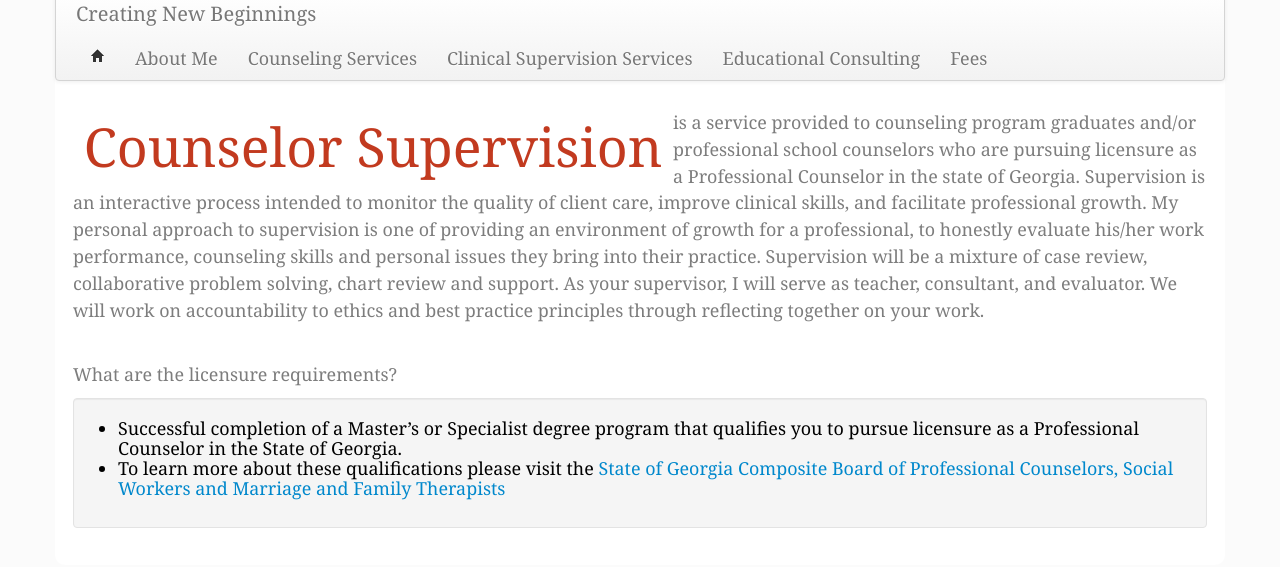
After one commit to barberj/cnb, a Flask app: page /supervision in a window 1280 px wide. The commit adds this page. Shown: the top 567 px of the page. Run offline with Flask 2, Linux system fonts and the light colour scheme; some libraries are stand-ins or nearby versions; some web fonts are replaced.

Commit message:
start supervision page... rgb counseling page

```diff
--- a/app.py
+++ b/app.py
@@ -15,6 +15,10 @@ def about():
 def counseling():
     return render_template('counseling.html')
 
+@app.route("/supervision")
+def supervision():
+    return render_template('supervision.html')
+
 @app.route("/")
 def index():
     return render_template('index.html')
--- a/static/style.css
+++ b/static/style.css
@@ -90,9 +90,16 @@ body{
     padding: 1em;
 }
 
-#children {
-    background-color: #D7B7B1;
-    border-top: 1px solid #A0A0A0;
+#children h2 {
+    color: red;
+}
+
+#adolescents h2 {
+    color: green;
+}
+
+#adults h2 {
+    color: blue;
 }
 
 @media (max-width: 979px) {
--- a/templates/counseling.html
+++ b/templates/counseling.html
@@ -70,8 +70,8 @@
         </div>
       </div>
 
-      <div id="therapy" class="item">
-        <h2>Therapy for Individuals</h2>
+      <div id="adults" class="item">
+        <h2>Adults</h2>
         <div class="well visible-desktop" style="float:left;margin-right:2em;width:50%;">
           Common concerns brought by individual clients include symptoms of:
           <ul>
--- a/templates/master.html
+++ b/templates/master.html
@@ -12,11 +12,6 @@
   {% endblock %}
 </head>
 <body>
-  <div class="container">
-    <a href="/" title="Start by jakeandlindsay, on Flickr">
-        <img src="http://farm6.staticflickr.com/5052/5524669257_c5eefe7205_o.jpg" width="2596" height="1264" alt="Start">
-    </a>
-  </div>
   <div class="container nav-wrapper">
     <div class="navbar">
       <div class="navbar-inner">
--- /dev/null
+++ b/templates/supervision.html
@@ -0,0 +1,35 @@
+{% extends "master.html" %}
+{% block title %}Counseling{% endblock %}
+{% block content %}
+<div>
+  <p>
+    <span class="tehword">Counselor Supervision</span> is a service provided to
+      counseling program graduates and/or professional school counselors who
+      are pursuing licensure as a Professional Counselor in the state of Georgia.
+      Supervision is an interactive process intended to monitor the quality of client
+      care, improve clinical skills, and facilitate professional growth. My personal
+      approach to supervision is one of providing an environment of growth for a
+      professional, to honestly evaluate his/her work performance, counseling
+      skills and personal issues they bring into their practice. Supervision
+      will be a mixture of case review, collaborative problem solving, chart
+      review and support.  As your supervisor, I will serve as teacher, consultant,
+      and evaluator.  We will work on accountability to ethics and best
+      practice principles through reflecting together on your work.
+  </p>
+  <br />
+  <p>
+    What are the licensure requirements?
+    <div class="well">
+      <ul>
+        <li>Successful completion of a Master’s or Specialist degree program that
+          qualifies you to pursue licensure as a Professional Counselor in the
+          State of Georgia.</li>
+        <li>To learn more about these qualifications please visit the <a href='http://www.sos.state.ga.us/plb/counselors'>State
+          of Georgia Composite Board of Professional Counselors, Social Workers
+          and Marriage and Family Therapists</a>
+        </li>
+      </ul>
+    </div>
+  </p>
+</div>
+{% endblock %}
```
